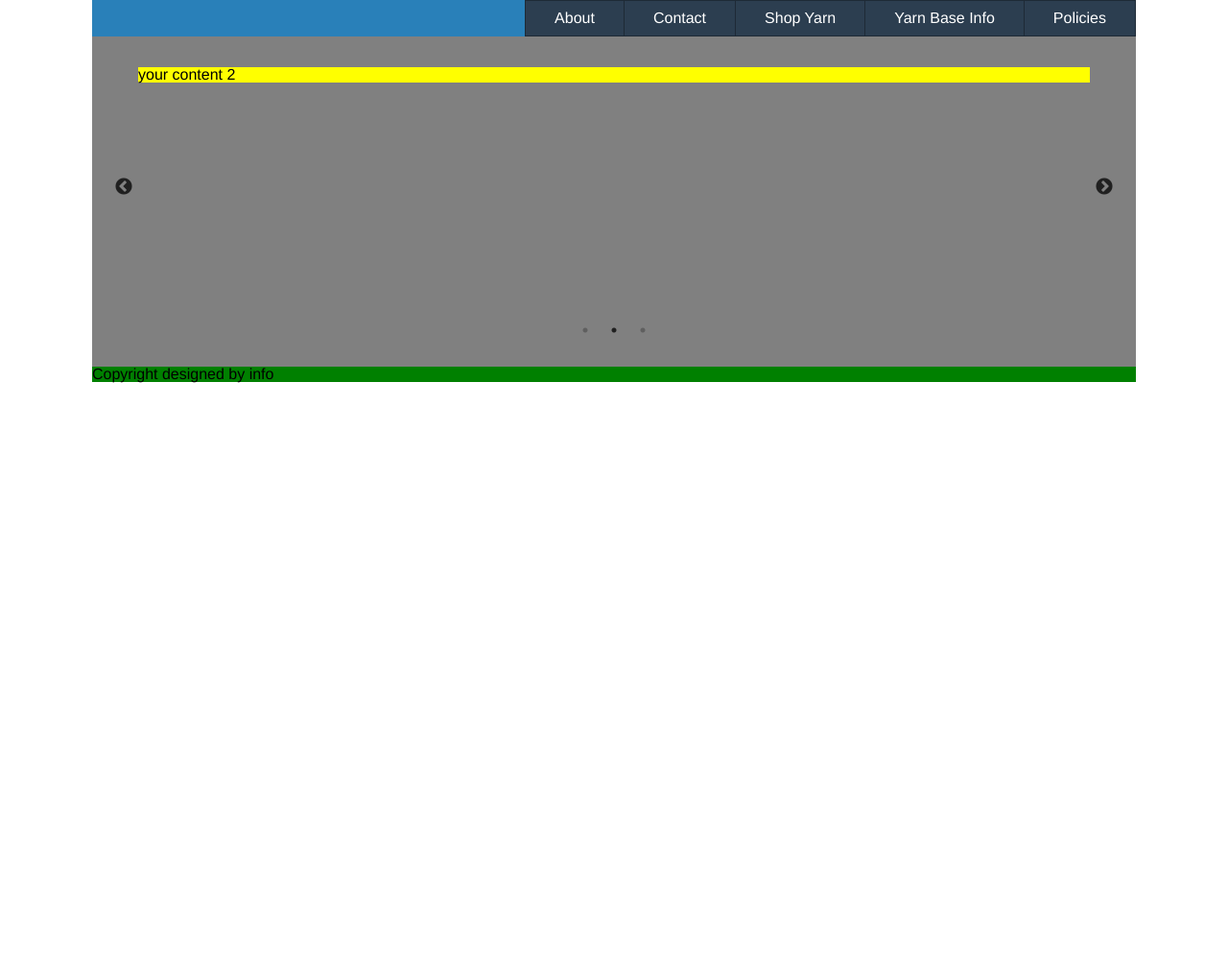
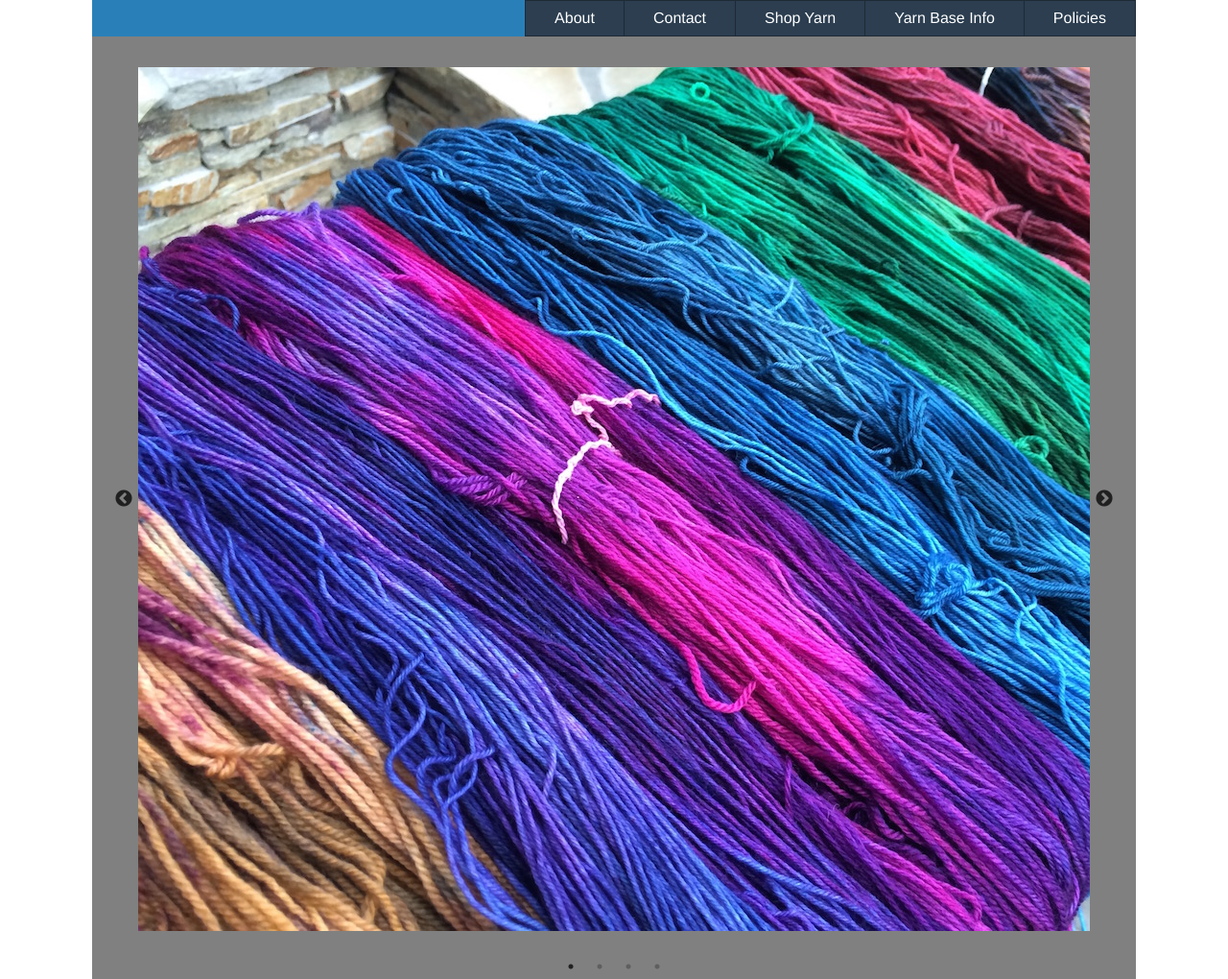
Before and after one commit to spaetsch/DBDW, a plain HTML site: page index.html in a window 1280 px wide. Shown: the top 1020 px of the page at 96% size. Before the commit the page ends 800 px from the top, so only its background shows below. Drawn offline with nearby package versions, Linux system fonts and the light colour scheme.

Commit message:
Carousel working with photos, navigation.

```diff
--- a/index.html
+++ b/index.html
@@ -35,10 +35,11 @@
         </ul>
       </header>
       <main>
-        <div class="main-carousel">
-          <div class="img-carousel"><img src="img/Collage-SockStack.jpg"></div>
-          <div class="img-carousel">your content 2</div>
-          <div class="img-carousel">your content3</div>
+        <div class="carousel">
+          <div class="carousel-img"><img src="img/carousel/slantrack.jpg"></div>
+          <div class="carousel-img"><img src="img/carousel/stickers.jpg"></div>
+          <div class="carousel-img"><img src="img/carousel/pkg.jpg"></div>
+          <div class="carousel-img"><img src="img/carousel/dyerings.jpg"></div>
         </div>
       </main>
 
--- a/js/main.js
+++ b/js/main.js
@@ -1,8 +1,9 @@
 $(document).ready(function(){
-  $('.main-carousel').slick({
+  $('.carousel').slick({
   infinite: true,
   slidesToShow: 1,
-  autoplay: true,
+  //autoplay: true,
   dots: true,
-  speed: 450 });
+  adaptiveHeight: true,
+  speed: 500 });
 });
--- a/scss/_base.scss
+++ b/scss/_base.scss
@@ -3,15 +3,6 @@
   box-sizing: border-box;
 }
 
-
-
-.hero {
-    background: url(../img/slantyarn-950x1024.jpg) center center no-repeat fixed;
-    background-size: cover;
-}
-
-
-
 body {
   font-family: $helvetica;
 }
--- a/scss/_layout.scss
+++ b/scss/_layout.scss
@@ -66,7 +66,7 @@ ul {
 
 // carousel
 
-.main-carousel {
+.carousel {
   margin: 0 3em;
   padding: 2em 0;
 }
--- a/scss/_slick-theme.scss
+++ b/scss/_slick-theme.scss
@@ -125,12 +125,12 @@ $slick-opacity-not-active: 0.25 !default;
 /* Dots */
 
 .slick-slider {
-    margin-bottom: 30px;
+   margin-bottom: 30px;
 }
 
 .slick-dots {
     position: absolute;
-    bottom: -2px; //troed flipped to positive to getthem on photo
+    bottom: -15px; //-45px default
     list-style: none;
     display: block;
     text-align: center;
--- a/scss/_theme.scss
+++ b/scss/_theme.scss
@@ -46,7 +46,7 @@ header {
 main {
   background-color: gray;
 }
-.img-carousel {
+.carousel-img {
   background-color: yellow;
-  //width: 500px;
+
 }
```
Also changed, not shown: CSS/application.css, img/carousel/dyerings.jpg (added), img/carousel/pkg.jpg (added), img/carousel/slantrack.jpg (added), img/carousel/stickers.jpg (added), img/pkg3.jpg (added), 3 other files.
